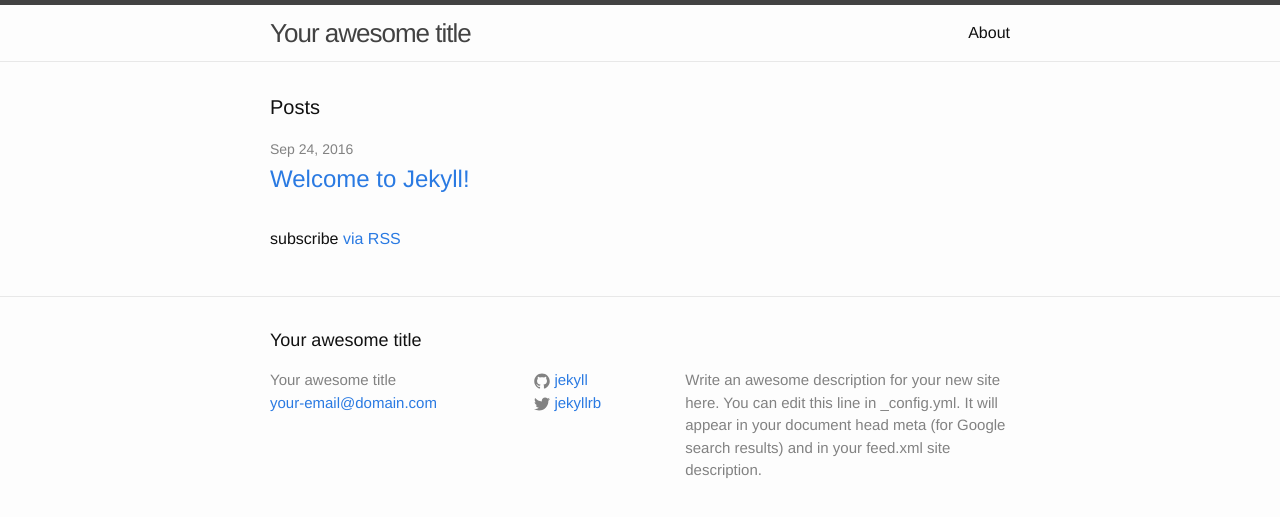
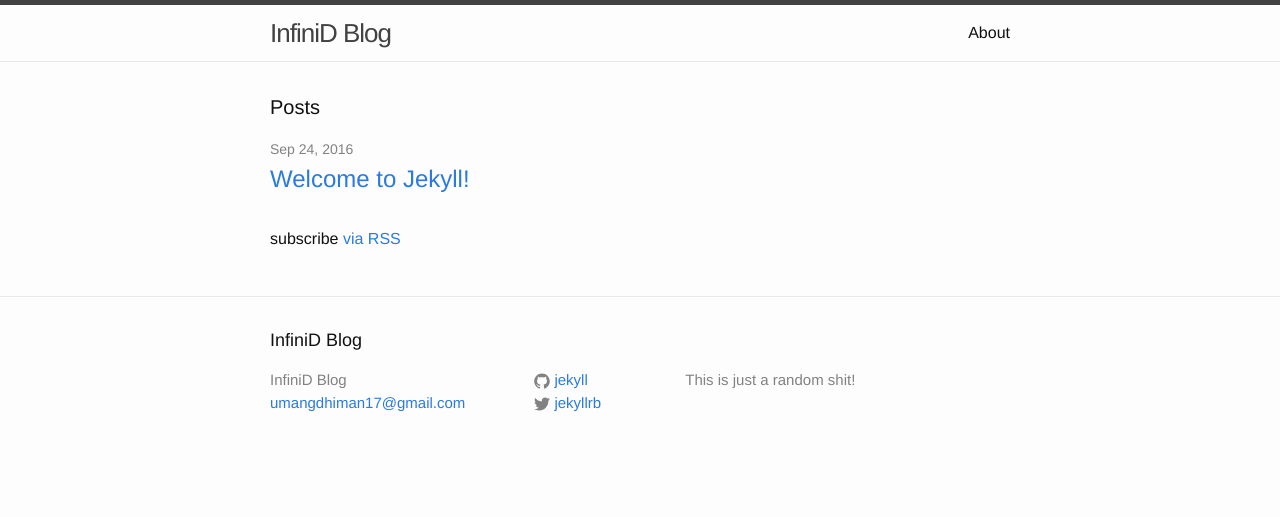
Before and after one commit to Infinid09/MyBlog, a Jekyll site: the page built from index.html, in a window 1280 px wide. Shown: the top 517 px of the page. Built offline with Jekyll 4.4.1, drawn with Linux system fonts in a browser that asks for light colours.

Commit message:
Update _config.yml

```diff
--- a/_config.yml
+++ b/_config.yml
@@ -6,12 +6,10 @@
 # 'jekyll serve'. If you change this file, please restart the server process.
 
 # Site settings
-title: Your awesome title
-email: your-email@domain.com
+title: InfiniD Blog
+email: umangdhiman17@gmail.com
 description: > # this means to ignore newlines until "baseurl:"
-  Write an awesome description for your new site here. You can edit this
-  line in _config.yml. It will appear in your document head meta (for
-  Google search results) and in your feed.xml site description.
+  This is just a random shit!
 baseurl: "/MyBlog/" # the subpath of your site, e.g. /blog
 url: "http://InfiniD09.github.io" # the base hostname & protocol for your site
 twitter_username: jekyllrb
```
